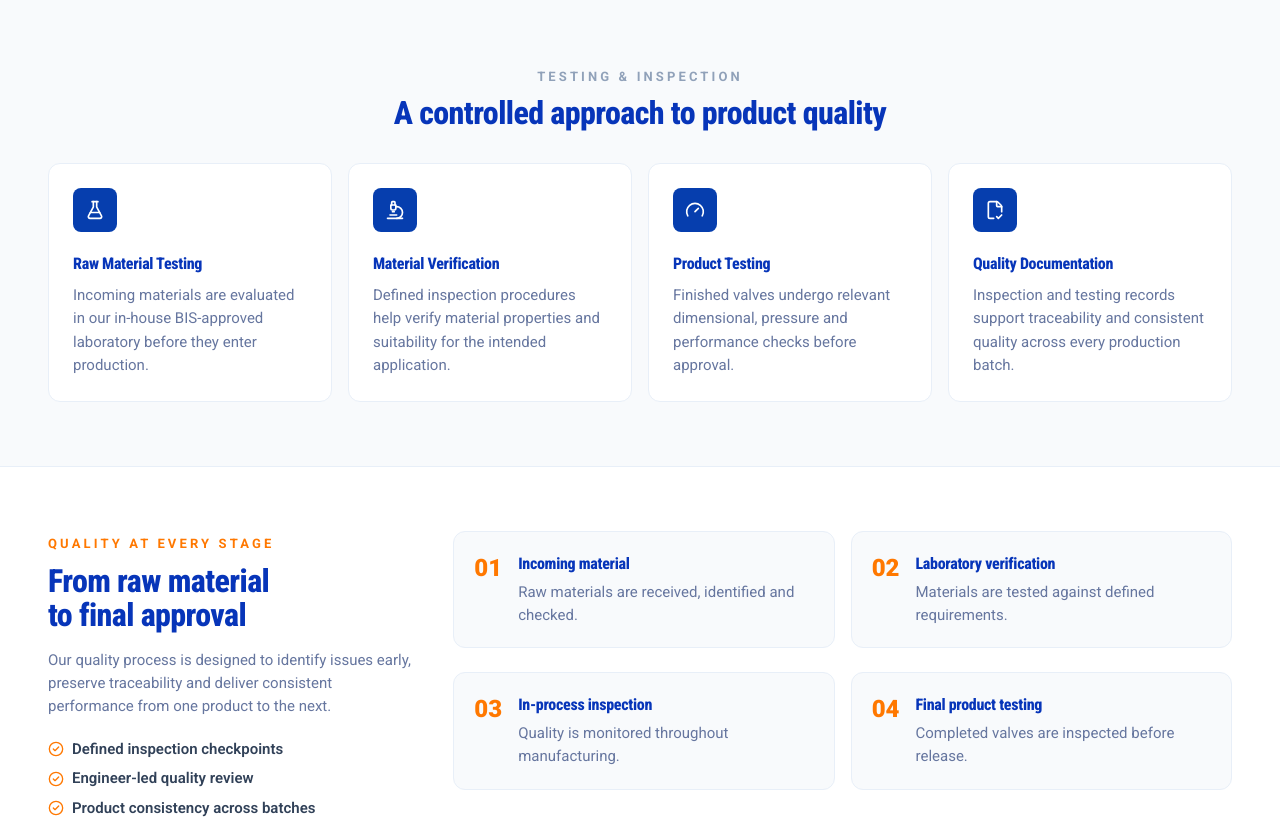
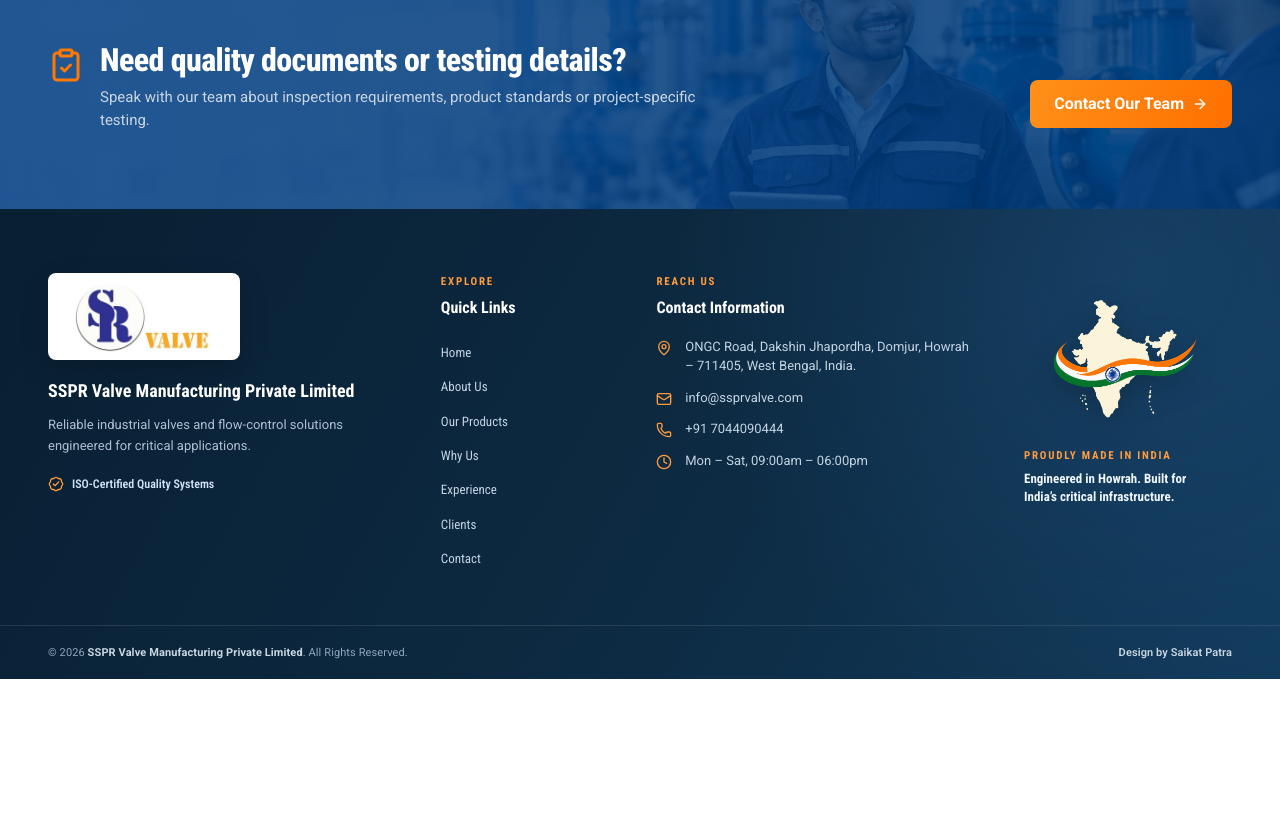
Before and after one commit to saikat-patra-web-developer/sr-valve, a React (Vite) app: page /why-us/in-house-testing-facility in a window 1280 px wide. Shown: the part 2005-2840 px from the top of the page. After the commit the page ends 2684 px from the top, so only its background shows below. Built offline with nearby package versions, Linux system fonts and the light colour scheme.

Commit message:
Update InHouseTestingFacility.jsx

```diff
--- a/src/pages/InHouseTestingFacility.jsx
+++ b/src/pages/InHouseTestingFacility.jsx
@@ -5,10 +5,6 @@
   BadgeCheck,
   CheckCircle2,
   ClipboardCheck,
-  FileCheck2,
-  FlaskConical,
-  Gauge,
-  Microscope,
   ZoomIn,
   X,
   Sparkles,
@@ -16,13 +12,6 @@
   Flame,
 } from 'lucide-react'
 import PageHero from '../components/PageHero'
-
-const testingCapabilities = [
-  { icon: FlaskConical, title: 'Raw Material Testing', text: 'Incoming materials are evaluated in our in-house BIS-approved laboratory before they enter production.' },
-  { icon: Microscope, title: 'Material Verification', text: 'Defined inspection procedures help verify material properties and suitability for the intended application.' },
-  { icon: Gauge, title: 'Product Testing', text: 'Finished valves undergo relevant dimensional, pressure and performance checks before approval.' },
-  { icon: FileCheck2, title: 'Quality Documentation', text: 'Inspection and testing records support traceability and consistent quality across every production batch.' },
-]
 
 const facilityGallery = [
   {
@@ -55,13 +44,6 @@
     description: 'Analytical chemical testing station featuring high-temperature muffle furnaces, chemical reagent benches, and titration burettes to verify exact Carbon, Silicon, Manganese, and alloying content.',
     highlights: ['Wet-chemical analysis setup', 'Carbon & Silicon verification', 'High-temperature muffle furnace', '100% heat traceability assurance'],
   },
-]
-
-const qualityStages = [
-  { number: '01', title: 'Incoming material', text: 'Raw materials are received, identified and checked.' },
-  { number: '02', title: 'Laboratory verification', text: 'Materials are tested against defined requirements.' },
-  { number: '03', title: 'In-process inspection', text: 'Quality is monitored throughout manufacturing.' },
-  { number: '04', title: 'Final product testing', text: 'Completed valves are inspected before release.' },
 ]
 
 export default function InHouseTestingFacility() {
@@ -257,51 +239,6 @@
         </div>
       </section>
 
-      {/* Core Testing Capabilities Cards */}
-      <section className="bg-slate-50 border-y border-slate-200 py-12 sm:py-16">
-        <div className="max-w-7xl mx-auto px-4 sm:px-6 lg:px-8">
-          <div className="text-center max-w-2xl mx-auto mb-9">
-            <span className="text-[11px] font-bold text-slate-400 tracking-[0.24em] uppercase">Testing & Inspection</span>
-            <h2 className="mt-2 text-2xl sm:text-3xl font-extrabold text-[#0d2857]">A controlled approach to product quality</h2>
-          </div>
-          <div className="grid sm:grid-cols-2 lg:grid-cols-4 gap-4">
-            {testingCapabilities.map(({ icon: Icon, title, text }) => (
-              <article key={title} className="bg-white rounded-xl border border-slate-200 p-6 shadow-sm hover:-translate-y-1 hover:shadow-lg transition-all duration-300">
-                <div className="w-11 h-11 rounded-lg bg-[#0d2857] flex items-center justify-center mb-5"><Icon className="w-5 h-5 text-white" /></div>
-                <h3 className="text-base font-extrabold text-[#0d2857]">{title}</h3>
-                <p className="mt-2 text-sm text-slate-600 leading-6">{text}</p>
-              </article>
-            ))}
-          </div>
-        </div>
-      </section>
-
-      {/* Quality Stages */}
-      <section className="bg-white py-12 sm:py-16">
-        <div className="max-w-7xl mx-auto px-4 sm:px-6 lg:px-8">
-          <div className="grid lg:grid-cols-12 gap-8 items-start">
-            <div className="lg:col-span-4">
-              <span className="text-[11px] font-bold text-[#f37021] tracking-[0.24em] uppercase">Quality at every stage</span>
-              <h2 className="mt-2 text-2xl sm:text-3xl font-extrabold text-[#0d2857] leading-tight">From raw material to final approval</h2>
-              <p className="mt-4 text-sm text-slate-600 leading-6">Our quality process is designed to identify issues early, preserve traceability and deliver consistent performance from one product to the next.</p>
-              <div className="mt-5 space-y-2">
-                {['Defined inspection checkpoints', 'Engineer-led quality review', 'Product consistency across batches'].map((item) => (
-                  <div key={item} className="flex items-center gap-2 text-sm font-semibold text-slate-700"><CheckCircle2 className="w-4 h-4 text-[#f37021]" />{item}</div>
-                ))}
-              </div>
-            </div>
-            <div className="lg:col-span-8 grid sm:grid-cols-2 gap-4">
-              {qualityStages.map((stage) => (
-                <div key={stage.number} className="flex gap-4 rounded-xl border border-slate-200 bg-slate-50 p-5">
-                  <span className="text-2xl font-black text-[#f37021]">{stage.number}</span>
-                  <div><h3 className="font-extrabold text-[#0d2857]">{stage.title}</h3><p className="mt-1 text-sm text-slate-600 leading-6">{stage.text}</p></div>
-                </div>
-              ))}
-            </div>
-          </div>
-        </div>
-      </section>
-
       {/* CTA Section */}
       <section className="bg-[#0d2857] text-white py-10">
         <div className="max-w-7xl mx-auto px-4 sm:px-6 lg:px-8 flex flex-col md:flex-row md:items-center justify-between gap-6">
```
